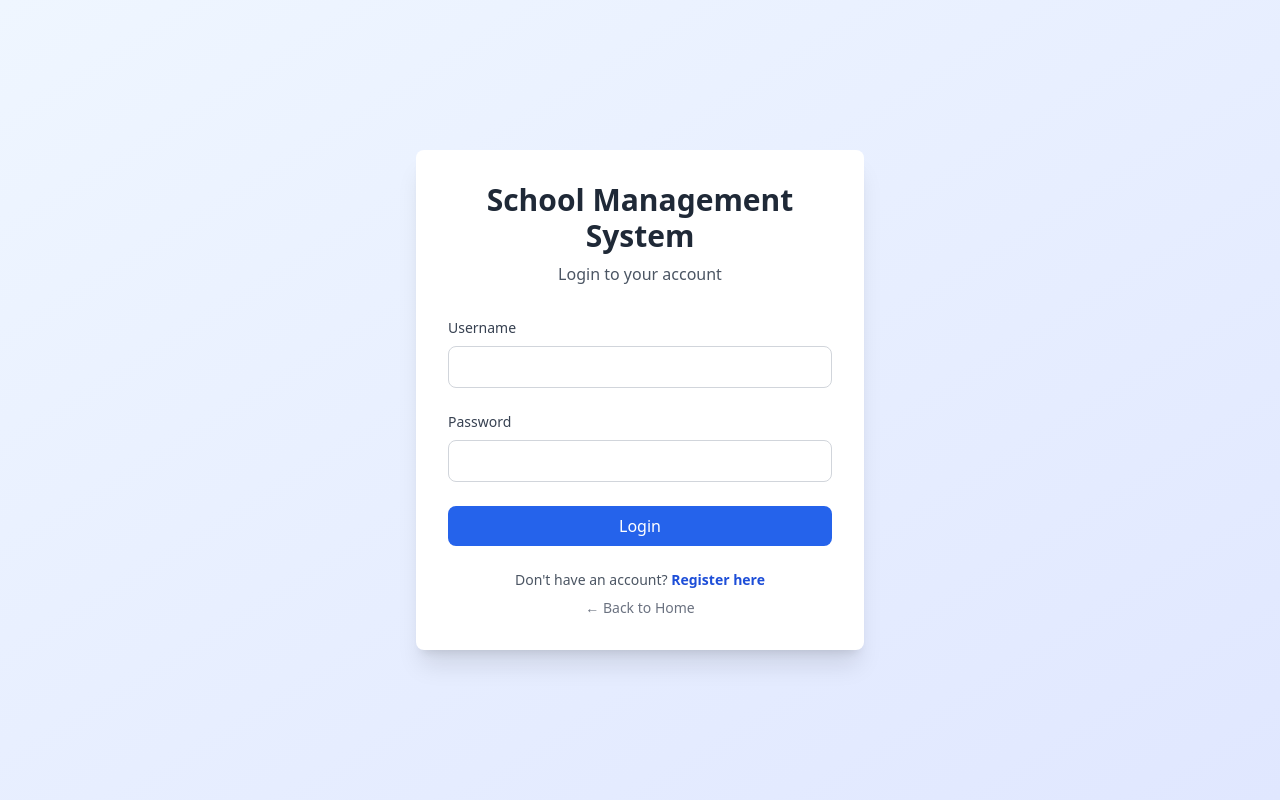
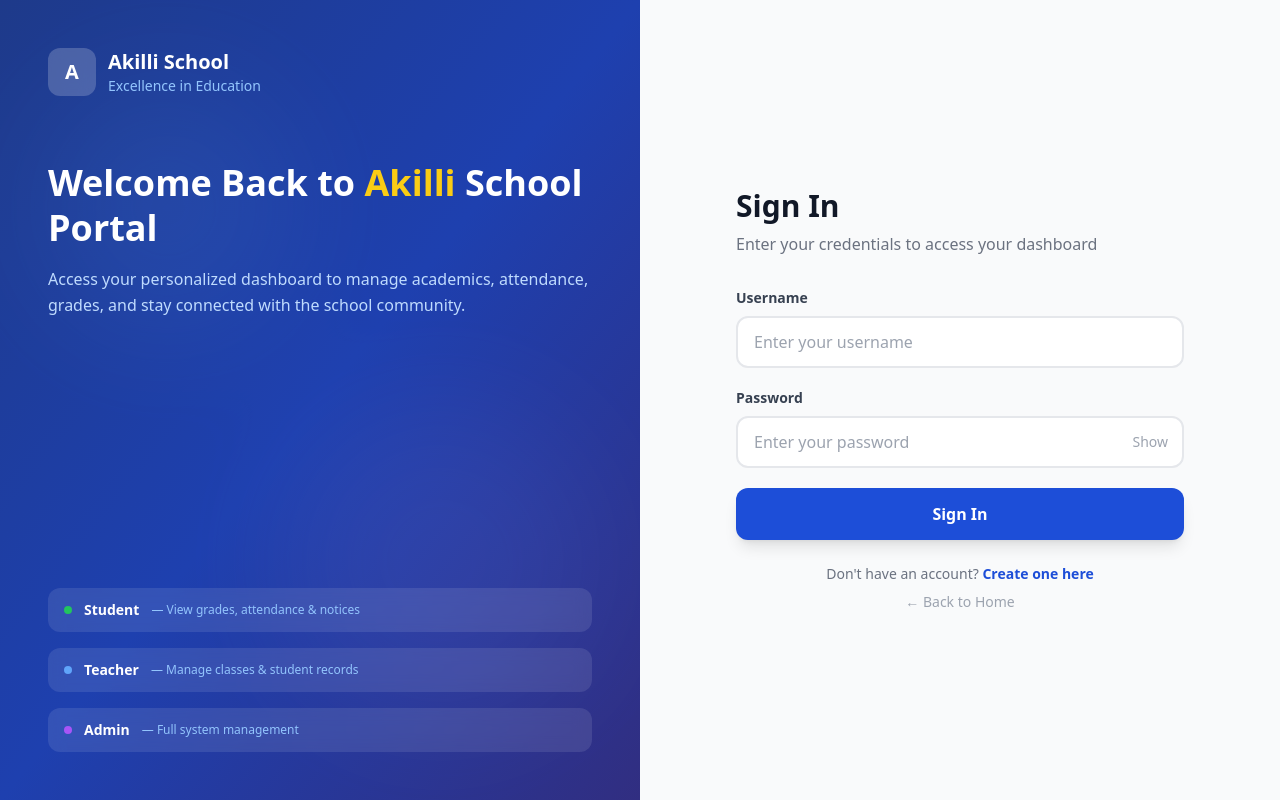
Before and after one commit to Travis028/the-school, a React (Create React App) app in the folder frontend/: page /login in a window 1280 px wide. Built offline with nearby package versions, Linux system fonts and the light colour scheme.

Commit message:
redesign Login: split panel layout, show/hide password, loading spinner

```diff
--- a/frontend/src/components/Login.js
+++ b/frontend/src/components/Login.js
@@ -7,6 +7,7 @@ const Login = () => {
   const [username, setUsername] = useState('');
   const [password, setPassword] = useState('');
   const [loading, setLoading] = useState(false);
+  const [showPassword, setShowPassword] = useState(false);
   const navigate = useNavigate();
 
   const handleSubmit = async (e) => {
@@ -17,44 +18,125 @@ const Login = () => {
       const { access_token, user } = response.data;
       localStorage.setItem('token', access_token);
       localStorage.setItem('user', JSON.stringify(user));
-      toast.success('Login successful!');
+      toast.success(`Welcome back, ${user.full_name}!`);
       if (user.role === 'admin') navigate('/admin-dashboard');
       else if (user.role === 'teacher') navigate('/teacher-dashboard');
       else navigate('/student-dashboard');
     } catch (error) {
-      toast.error(error.response?.data?.detail || 'Login failed');
+      toast.error(error.response?.data?.detail || 'Invalid username or password');
     } finally {
       setLoading(false);
     }
   };
 
   return (
-    <div className="min-h-screen flex items-center justify-center bg-gradient-to-br from-blue-50 to-indigo-100">
-      <div className="bg-white p-8 rounded-lg shadow-xl w-full max-w-md">
-        <div className="text-center mb-8">
-          <h1 className="text-3xl font-bold text-gray-800">School Management System</h1>
-          <p className="text-gray-600 mt-2">Login to your account</p>
+    <div className="min-h-screen flex bg-gray-50">
+      {/* Left Panel */}
+      <div className="hidden lg:flex lg:w-1/2 bg-gradient-to-br from-blue-900 via-blue-800 to-indigo-900 flex-col justify-between p-12 relative overflow-hidden">
+        <div className="absolute inset-0 opacity-10">
+          <div className="absolute top-20 left-10 w-64 h-64 bg-blue-400 rounded-full blur-3xl"></div>
+          <div className="absolute bottom-20 right-10 w-80 h-80 bg-indigo-400 rounded-full blur-3xl"></div>
         </div>
-        <form onSubmit={handleSubmit} className="space-y-6">
+        <div className="relative z-10">
+          <div className="flex items-center space-x-3 mb-16">
+            <div className="w-12 h-12 bg-white/20 backdrop-blur rounded-xl flex items-center justify-center font-black text-white text-xl">A</div>
             <div>
-            <label className="block text-sm font-medium text-gray-700 mb-2">Username</label>
-            <input type="text" value={username} onChange={(e) => setUsername(e.target.value)} className="w-full px-4 py-2 border border-gray-300 rounded-lg focus:ring-2 focus:ring-blue-500 focus:border-transparent" required />
+              <p className="font-black text-white text-xl">Akilli School</p>
+              <p className="text-blue-300 text-sm">Excellence in Education</p>
+            </div>
+          </div>
+          <h2 className="text-4xl font-black text-white leading-tight mb-4">
+            Welcome Back to <span className="text-yellow-400">Akilli</span> School Portal
+          </h2>
+          <p className="text-blue-200 leading-relaxed">
+            Access your personalized dashboard to manage academics, attendance, grades, and stay connected with the school community.
+          </p>
+        </div>
+        <div className="relative z-10 space-y-4">
+          {[
+            { role: 'Student', desc: 'View grades, attendance & notices', color: 'bg-green-500' },
+            { role: 'Teacher', desc: 'Manage classes & student records', color: 'bg-blue-400' },
+            { role: 'Admin', desc: 'Full system management', color: 'bg-purple-500' },
+          ].map((p, i) => (
+            <div key={i} className="flex items-center gap-3 bg-white/10 backdrop-blur rounded-xl px-4 py-3">
+              <span className={`${p.color} w-2 h-2 rounded-full`}></span>
+              <span className="text-white font-semibold text-sm">{p.role}</span>
+              <span className="text-blue-300 text-xs">— {p.desc}</span>
+            </div>
+          ))}
+        </div>
+      </div>
+
+      {/* Right Panel */}
+      <div className="w-full lg:w-1/2 flex items-center justify-center p-8">
+        <div className="w-full max-w-md">
+          <div className="lg:hidden flex items-center space-x-3 mb-8">
+            <div className="w-10 h-10 bg-blue-700 rounded-xl flex items-center justify-center font-black text-white">A</div>
+            <div>
+              <p className="font-black text-gray-900">Akilli School</p>
+              <p className="text-blue-600 text-xs">Excellence in Education</p>
+            </div>
+          </div>
+
+          <h1 className="text-3xl font-black text-gray-900 mb-2">Sign In</h1>
+          <p className="text-gray-500 mb-8">Enter your credentials to access your dashboard</p>
+
+          <form onSubmit={handleSubmit} className="space-y-5">
+            <div>
+              <label className="block text-sm font-semibold text-gray-700 mb-2">Username</label>
+              <input
+                type="text"
+                value={username}
+                onChange={(e) => setUsername(e.target.value)}
+                placeholder="Enter your username"
+                required
+                className="w-full px-4 py-3 border-2 border-gray-200 rounded-xl focus:border-blue-500 focus:outline-none transition-colors bg-white text-gray-900 placeholder-gray-400"
+              />
             </div>
             <div>
-            <label className="block text-sm font-medium text-gray-700 mb-2">Password</label>
-            <input type="password" value={password} onChange={(e) => setPassword(e.target.value)} className="w-full px-4 py-2 border border-gray-300 rounded-lg focus:ring-2 focus:ring-blue-500 focus:border-transparent" required />
+              <label className="block text-sm font-semibold text-gray-700 mb-2">Password</label>
+              <div className="relative">
+                <input
+                  type={showPassword ? 'text' : 'password'}
+                  value={password}
+                  onChange={(e) => setPassword(e.target.value)}
+                  placeholder="Enter your password"
+                  required
+                  className="w-full px-4 py-3 border-2 border-gray-200 rounded-xl focus:border-blue-500 focus:outline-none transition-colors bg-white text-gray-900 placeholder-gray-400 pr-12"
+                />
+                <button type="button" onClick={() => setShowPassword(!showPassword)}
+                  className="absolute right-4 top-1/2 -translate-y-1/2 text-gray-400 hover:text-gray-600 text-sm">
+                  {showPassword ? 'Hide' : 'Show'}
+                </button>
               </div>
-          <button type="submit" disabled={loading} className="w-full bg-blue-600 text-white py-2 rounded-lg hover:bg-blue-700 transition duration-200 disabled:opacity-50">
-            {loading ? 'Logging in...' : 'Login'}
+            </div>
+
+            <button
+              type="submit"
+              disabled={loading}
+              className="w-full bg-blue-700 text-white py-3.5 rounded-xl font-bold text-base hover:bg-blue-800 transition-all duration-200 shadow-lg hover:shadow-xl disabled:opacity-60 disabled:cursor-not-allowed">
+              {loading ? (
+                <span className="flex items-center justify-center gap-2">
+                  <svg className="animate-spin h-4 w-4" viewBox="0 0 24 24" fill="none">
+                    <circle className="opacity-25" cx="12" cy="12" r="10" stroke="currentColor" strokeWidth="4"></circle>
+                    <path className="opacity-75" fill="currentColor" d="M4 12a8 8 0 018-8v8z"></path>
+                  </svg>
+                  Signing in...
+                </span>
+              ) : 'Sign In'}
             </button>
           </form>
-        <p className="text-center text-sm text-gray-600 mt-6">
+
+          <div className="mt-6 text-center">
+            <p className="text-gray-500 text-sm">
               Don't have an account?{' '}
-          <Link to="/register" className="text-blue-700 font-semibold hover:underline">Register here</Link>
+              <Link to="/register" className="text-blue-700 font-semibold hover:underline">Create one here</Link>
             </p>
-        <p className="text-center text-sm text-gray-500 mt-2">
-          <Link to="/" className="hover:underline">← Back to Home</Link>
+            <p className="text-gray-400 text-sm mt-2">
+              <Link to="/" className="hover:text-gray-600 transition">← Back to Home</Link>
             </p>
+          </div>
+        </div>
       </div>
     </div>
   );
```
Lines whose indentation alone changed are shown as unchanged.
